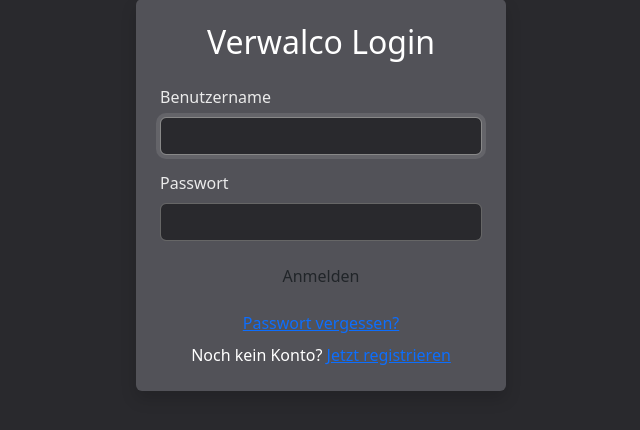
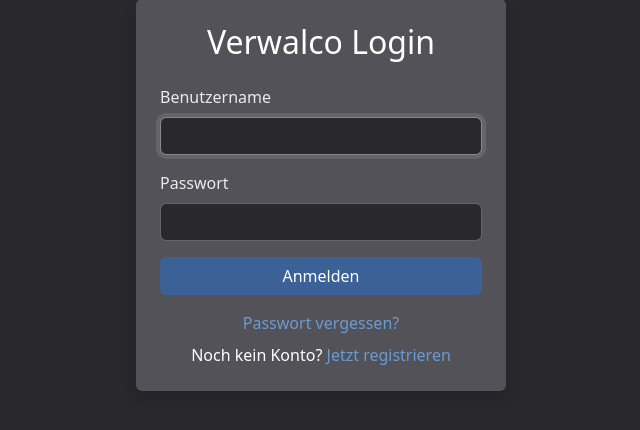
Before and after one commit to NovaRecords/Verwalco, a Flask app: page /login in a window 1280 px wide. Shown: the part 205-635 px from the top of the page, without its empty margins (319-959 px from the left). Run offline with Flask 3, Linux system fonts and the light colour scheme.

Commit message:
Add btn-login and link styles to login page inline CSS

```diff
--- a/templates/login.html
+++ b/templates/login.html
@@ -45,6 +45,32 @@
         .btn-primary:hover {
             background-color: #0b5ed7;
         }
+        .btn-login {
+            background-color: #3b6197 !important;
+            border-color: #3b6197 !important;
+            color: white !important;
+        }
+        .btn-login:hover {
+            background-color: #5f86be !important;
+            border-color: #5f86be !important;
+            color: white !important;
+        }
+        .link-forgot-password {
+            color: #6c9bd1;
+            text-decoration: none;
+        }
+        .link-forgot-password:hover {
+            color: #8fb3dc;
+            text-decoration: underline;
+        }
+        .link-register {
+            color: #6c9bd1;
+            text-decoration: none;
+        }
+        .link-register:hover {
+            color: #8fb3dc;
+            text-decoration: underline;
+        }
     </style>
 </head>
 <body>
```
